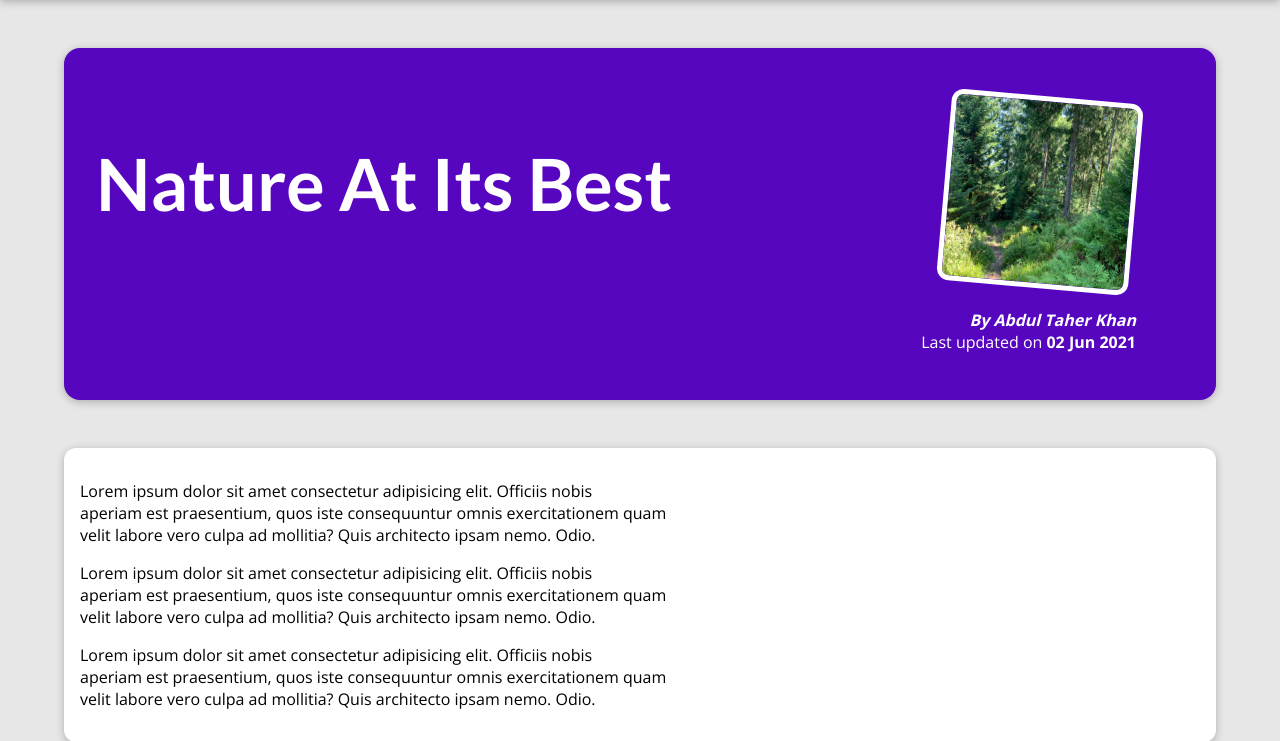
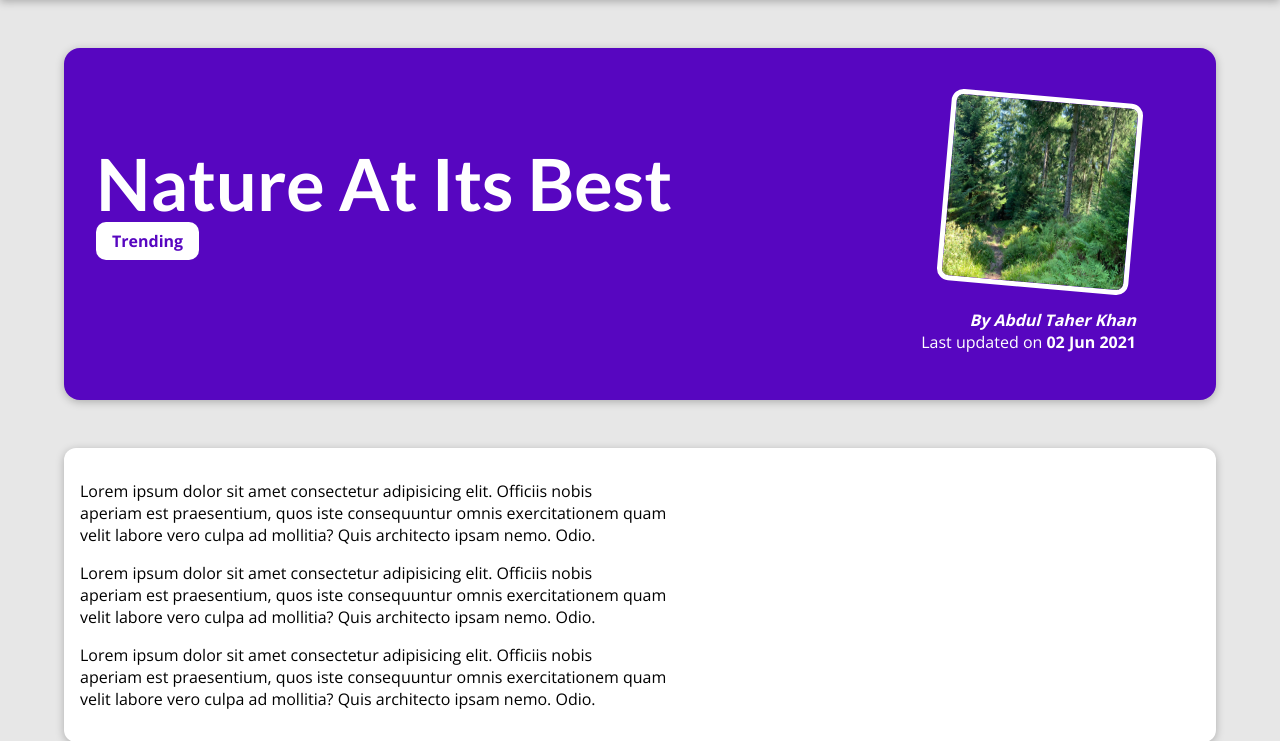
Before and after one commit to Nabajyoti4/blog-django-web-app, a Django app: a page that uses blog/templates/blog/post-detail.html in a window 1280 px wide. Shown: the part 80-821 px from the top of the page. Run offline with Django 3.2, Linux system fonts and the light colour scheme; data comes from the database, SQL or seed files in the repository.

Commit message:
added mailto for author name, and displayed all tags of post in detail tag page

```diff
--- a/blog/static/blog/post-detail.css
+++ b/blog/static/blog/post-detail.css
@@ -21,6 +21,7 @@ body {
 
 #summary h2 {
     color: white;
+    margin-bottom: 0.25rem;
     font-size: 4.5rem;
 }
 
@@ -47,6 +48,11 @@ body {
     font-weight: bold;
 }
 
+#summary a {
+    color: white;
+    text-decoration: none;
+}
+
 #summary time {
     font-weight: bold;
 }
@@ -60,3 +66,12 @@ main {
     border-radius: 12px;
     box-shadow: 0 2px 8px rgba(0, 0, 0, 0.25);
 }
+
+.tag {
+    background-color: white;
+    color: #5706c0;
+    font-weight: 700;
+    margin-right: 1rem;
+    padding: 0.5rem 1rem;
+    border-radius: 10px;
+}
--- a/blog/templates/blog/post-detail.html
+++ b/blog/templates/blog/post-detail.html
@@ -3,15 +3,18 @@
 {% load static %}
 
 {% block title %}{{ post.title }}{% endblock title %}
-
+<!-- prettier-ignore -->
 {% block css_files %}
 <link rel="stylesheet" href="{% static 'blog/post-detail.css' %}" />
 {% endblock css_files %} {% block content %}
 <section id="summary">
   <h2>{{ post.title }}</h2>
+  <div>{% for tag in tags %}<span class="tag">{{tag.caption}}</span>{% endfor %}</div>
   <article>
     <img src="{% static 'blog/'|add:post.image_name %}" alt="Post title" />
-    <address>By {{ post.author }}</address>
+    <address>
+      By <a href="mailto:{{post.author.email_address}}">{{ post.author }}</a>
+    </address>
     <div>Last updated on <time>{{ post.date|date:"d M Y" }}</time></div>
   </article>
 </section>
--- a/blog/views.py
+++ b/blog/views.py
@@ -20,5 +20,6 @@ def posts(request):
 def post_detail(request, slug):
     post = get_object_or_404(Post, slug=slug)
     return render(request, "blog/post-detail.html", {
-       "post" : post
+       "post" : post,
+       "tags": post.tags.all()
     })
```
